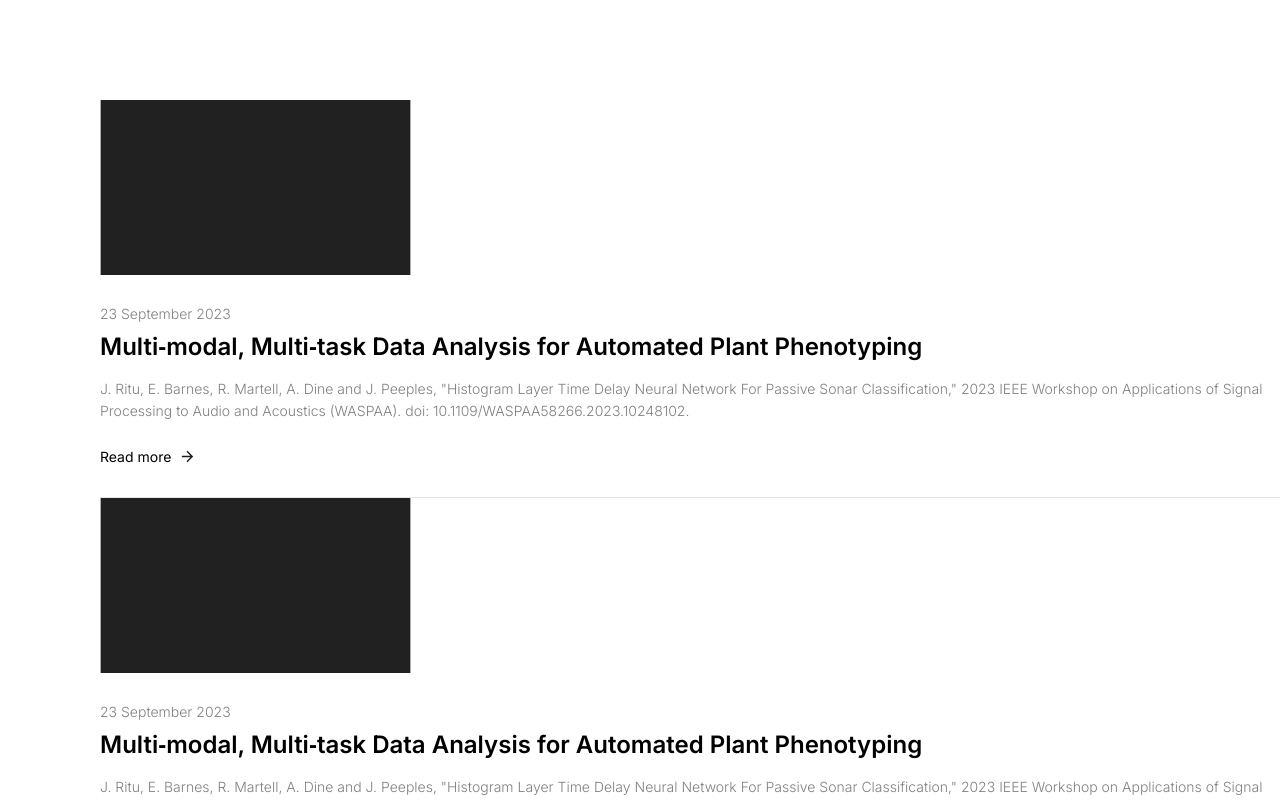
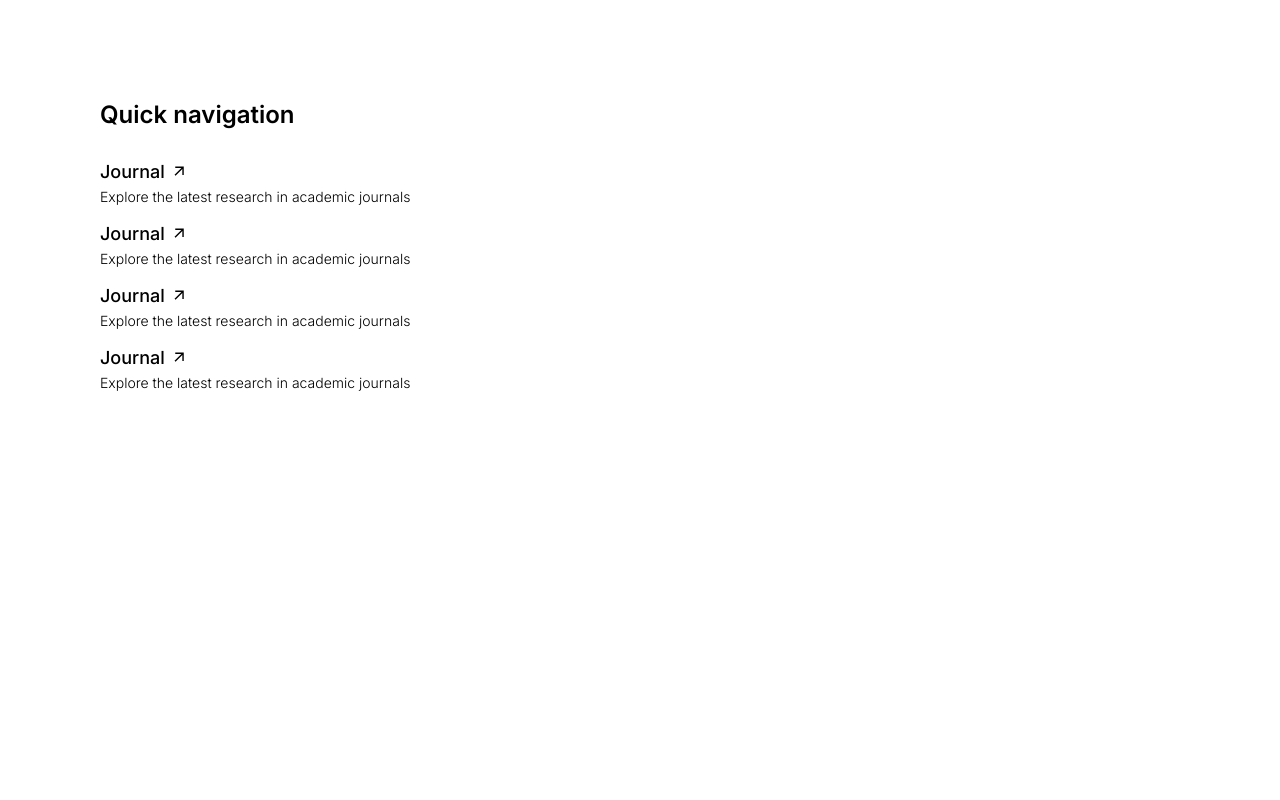
Before and after one commit to sahel-riaz/CVLA, a Next.js app: page /publications in a window 1280 px wide. Shown: the top 800 px of the page. Built offline with nearby package versions, Linux system fonts and the light colour scheme.

Commit message:
Add: Quick navigation component done

```diff
--- a/app/publications/page.js
+++ b/app/publications/page.js
@@ -2,11 +2,15 @@ import React from "react";
 import styles from "./publications.module.css";
 import PublicationsCard from "@/components/PublicationsCard";
 import Navbar from "@/components/common/Navbar";
+import QuickNavigation from "@/components/QuickNavigation";
 
-export default function page() {
+export default function Publications() {
   return (
     <div className={styles["container"]}>
       {/* <Navbar /> */}
+      <div className={styles["main-container"]}>
+        <QuickNavigation />
+        {/* <div className={styles["publication-cards"]}>
           <PublicationsCard
             image="/svgs/blank-image.svg"
             date="23 September 2023"
@@ -34,6 +38,8 @@ export default function page() {
           2023 IEEE Workshop on Applications of Signal Processing to Audio and
           Acoustics (WASPAA). doi: 10.1109/WASPAA58266.2023.10248102.'
           />
+        </div> */}
+      </div>
     </div>
   );
 }
--- a/app/publications/publications.module.css
+++ b/app/publications/publications.module.css
@@ -1,4 +1,3 @@
 .container {
-    margin-top: 100px;
-    margin-left: 100px;
+    margin: 100px 0 0 100px;
 }
--- a/app/research/page.js
+++ b/app/research/page.js
@@ -4,7 +4,7 @@ import Navbar from "@/components/common/Navbar";
 import ResearchCard from "@/components/common/ResearchCard";
 import Footer from "@/components/common/Footer";
 
-export default function page() {
+export default function Research() {
   return (
     <div className={styles["big-container"]}>
       {/* <Navbar /> */}
--- /dev/null
+++ b/components/QuickNavigation.js
@@ -0,0 +1,29 @@
+import React from "react";
+import QuickLinks from "./sub/quick-link";
+import styles from "./quick-navigation.module.css";
+
+export default function QuickNavigation() {
+  return (
+    <div className={styles["container"]}>
+      <div className={styles["title"]}>Quick navigation</div>
+      <div className={styles["quick-links"]}>
+        <QuickLinks
+          label="Journal"
+          desc="Explore the latest research in academic journals"
+        />
+        <QuickLinks
+          label="Journal"
+          desc="Explore the latest research in academic journals"
+        />
+        <QuickLinks
+          label="Journal"
+          desc="Explore the latest research in academic journals"
+        />
+        <QuickLinks
+          label="Journal"
+          desc="Explore the latest research in academic journals"
+        />
+      </div>
+    </div>
+  );
+}
--- a/components/publications-card.module.css
+++ b/components/publications-card.module.css
@@ -39,9 +39,9 @@
     display: flex;
     gap: 8px;
     cursor: pointer;
-  }
+}
 
-  .read-more-text {
+.read-more-text {
     font-size: 14px;
     font-weight: 400;
-  }
+}
--- /dev/null
+++ b/components/quick-navigation.module.css
@@ -0,0 +1,11 @@
+.title {
+    font-size: 24px;
+    font-weight: 600;
+}
+
+.quick-links {
+    margin-top: 32px;
+    display: flex;
+    flex-direction: column;
+    gap: 18px;
+}
--- /dev/null
+++ b/components/sub/quick-link.js
@@ -0,0 +1,16 @@
+import React from "react";
+import styles from "./quick-link.module.css";
+
+export default function Quicklinks({ label, desc }) {
+  return (
+    <div className={styles["container"]}>
+      <div className={styles["link"]}>
+        <div className={styles["link-label"]}>{label}</div>
+        <img src="/svgs/arrow_outward_b.svg" />
+      </div>
+      <div className={styles["desc"]}>
+        {desc}
+      </div>
+    </div>
+  );
+}
--- /dev/null
+++ b/components/sub/quick-link.module.css
@@ -0,0 +1,20 @@
+.container {
+    cursor: pointer;
+}
+
+.link {
+    display: flex;
+    gap: 6px;
+}
+
+.link-label {
+    font-size: 18px;
+    font-weight: 500;
+}
+
+.desc {
+    margin-top: 6px;
+    color: var(---grey-50);
+    font-size: 14px;
+    font-weight: 300;
+}
```
Also changed, not shown: public/svgs/arrow_outward_b.svg (added). Lines whose indentation alone changed are shown as unchanged.
